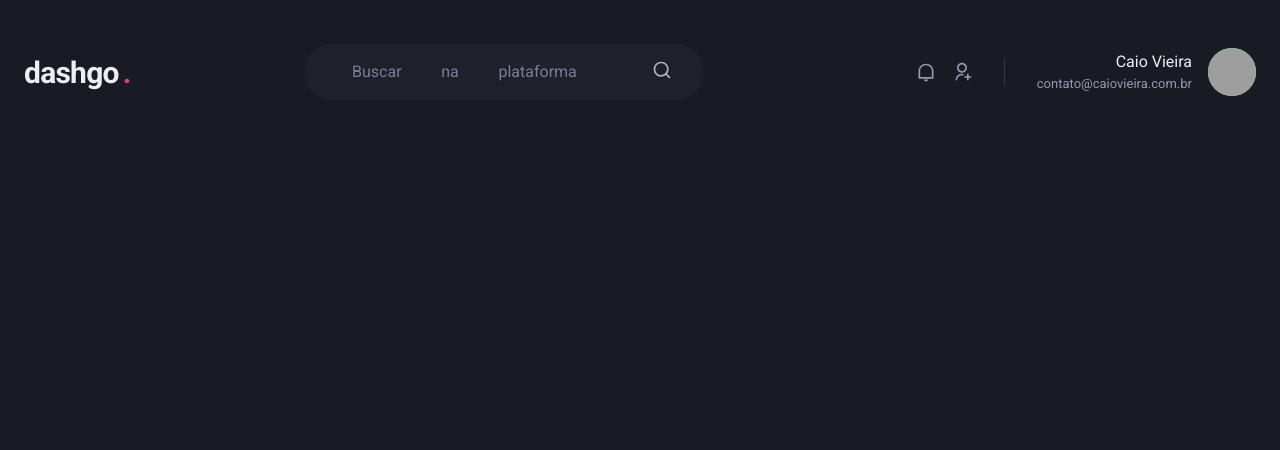
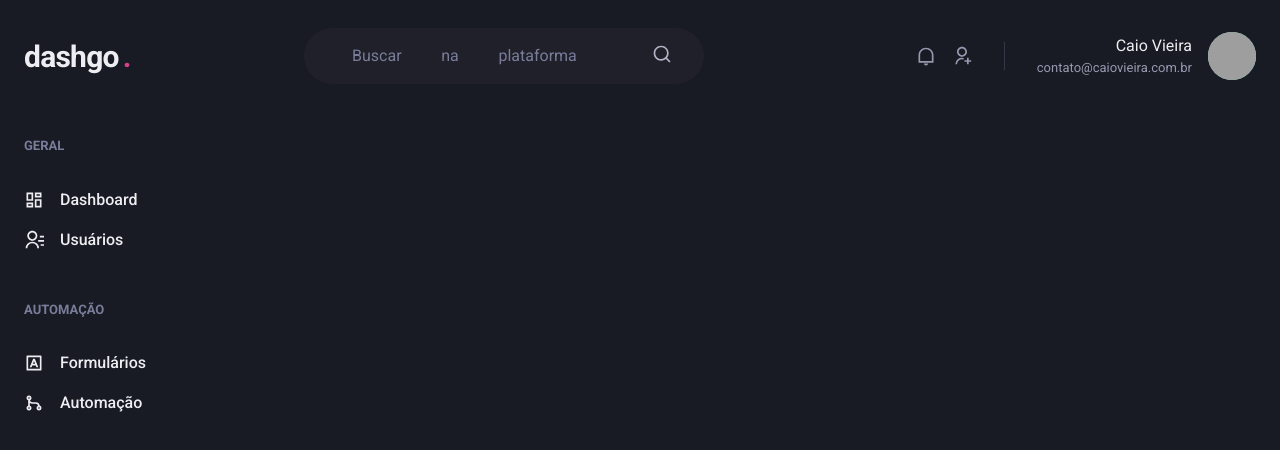
Before and after one commit to cvieira850/dashgo, a Next.js app: page /dashboard in a window 1280 px wide. Shown: the top 450 px of the page. Built offline with nearby package versions, Linux system fonts and the light colour scheme; grey boxes are pictures that could not be loaded.

Commit message:
feat: create sidebar

```diff
--- a/src/components/Header.tsx
+++ b/src/components/Header.tsx
@@ -9,7 +9,7 @@ export function Header() {
       maxWidth={1480}
       height="28"
       marginX="auto"
-      marginTop="4"
+      // marginTop="4"
       paddingX="6"
       alignItems="center"
     >
--- /dev/null
+++ b/src/components/Sidebar.tsx
@@ -0,0 +1,49 @@
+import { Box, Stack, Text, Link, Icon } from "@chakra-ui/react";
+import { RiContactsLine, RiDashboardLine, RiGitMergeLine, RiInputMethodLine } from "react-icons/ri";
+
+export function Sidebar() {
+  return (
+    <Box as="aside" width="64" marginRight="8">
+      <Stack spacing="12" alignItems="flex-start">
+        <Box>
+          <Text
+            fontWeight="bold"
+            color="gray.400"
+            fontSize="small"
+          >
+            GERAL
+          </Text>
+          <Stack spacing="4" marginTop="8" alignItems="stretch">
+            <Link display="flex" alignItems="center" >
+              <Icon as={RiDashboardLine} fontSize="20"/>
+              <Text marginLeft="4" fontWeight="medium"> Dashboard</Text>
+            </Link>
+            <Link display="flex" alignItems="center" >
+              <Icon as={RiContactsLine} fontSize="20"/>
+              <Text marginLeft="4" fontWeight="medium"> Usuários</Text>
+            </Link>
+          </Stack>
+        </Box>
+        <Box>
+          <Text
+            fontWeight="bold"
+            color="gray.400"
+            fontSize="small"
+          >
+            AUTOMAÇÃO
+          </Text>
+          <Stack spacing="4" marginTop="8" alignItems="stretch">
+            <Link display="flex" alignItems="center" >
+              <Icon as={RiInputMethodLine} fontSize="20"/>
+              <Text marginLeft="4" fontWeight="medium"> Formulários</Text>
+            </Link>
+            <Link display="flex" alignItems="center" >
+              <Icon as={RiGitMergeLine} fontSize="20"/>
+              <Text marginLeft="4" fontWeight="medium"> Automação</Text>
+            </Link>
+          </Stack>
+        </Box>
+      </Stack>
+    </Box>
+  )
+}
--- a/src/pages/dashboard.tsx
+++ b/src/pages/dashboard.tsx
@@ -1,7 +1,21 @@
+import { Flex } from "@chakra-ui/react";
 import { Header } from "../components/Header";
+import { Sidebar } from "../components/Sidebar";
 
 export default function Dashboard() {
   return (
-    <Header/>
+    <Flex direction="column" h="100vh">
+      <Header/>
+
+      <Flex
+        width="100%"
+        marginY="6"
+        maxWidth={1480}
+        marginX="auto"
+        paddingX="6"
+      >
+        <Sidebar />
+      </Flex>
+    </Flex>
   );
 }
```
